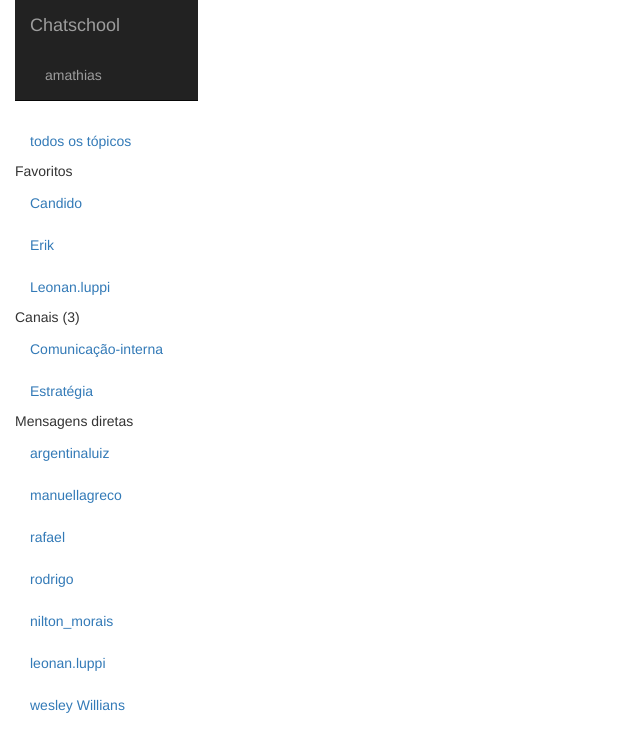
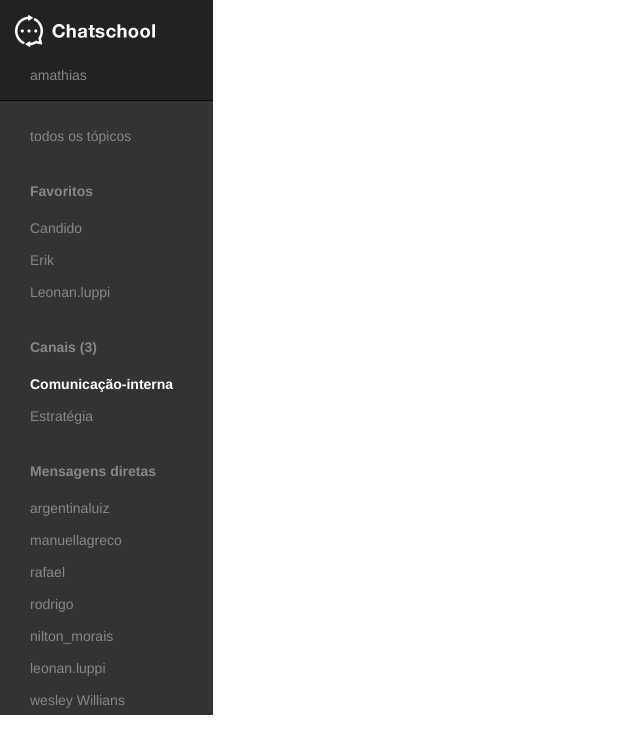
Before and after one commit to rafaelcarvalho10/site-do-zero-com-html-css, a plain HTML site: page projeto/index.html in a window 1280 px wide. Shown: the whole page, without its empty margins (0-640 px from the left). Drawn offline with nearby package versions, Linux system fonts and the light colour scheme.

Commit message:
atualização layout chat

```diff
--- a/projeto/css/styles.css
+++ b/projeto/css/styles.css
@@ -1,7 +1,7 @@
 #sidenav {
-	background-color: #333333;
-	color: #888;
-	padding-right: 0;
+    background-color: #333333;
+    color: #888;
+    padding-right: 0;
 }
 
 #sidenav a {
@@ -11,3 +11,24 @@
 #sidenav .navbar {
 	margin-left: -15px;
 }
+
+#sidenav .nav-header {
+	padding: 10px 15px;
+	font-weight: bold;
+	margin-top: 20px;
+}
+
+#sidenav .nav-pills>li>a {
+	border-radius: 0;
+	padding: 5px 15px;
+}
+
+#sidenav .nav-pills>li.active>a {
+	background-color: transparent;
+	color: #fff;
+	font-weight: bold;
+}
+
+#sidenav .nav-pills>li>a:hover, #sidenav .nav-pills>li>a:focus {
+	background-color: #222222;
+}
--- a/projeto/index.html
+++ b/projeto/index.html
@@ -1,7 +1,6 @@
 <!DOCTYPE html>
 <html lang="pt-br">
   <head>
-    <base href="/projeto/">
     <meta charset="utf-8">
     <meta http-equiv="X-UA-Compatible" content="IE=edge">
     <meta name="viewport" content="width=device-width, initial-scale=1">
@@ -10,6 +9,7 @@
 
     <!-- Bootstrap -->
     <link href="css/bootstrap.min.css" rel="stylesheet">
+    <link rel="stylesheet" href="css/styles.css">
 
 
     <!-- HTML5 shim and Respond.js for IE8 support of HTML5 elements and media queries -->
@@ -26,7 +26,9 @@
       <div class="navbar navbar-inverse navbar-static-top">
         <div class="container-fluid">
           <div class="navbar-header">
-            <a href="" class="navbar-brand">Chatschool</a>
+            <a href="" class="navbar-brand">
+               <img src="../images/logo.png" alt="">
+            </a>
           </div>
            <ul id"me" class="nav navbar-nav">
               <li><a href="">amathias</a></li>
@@ -40,7 +42,7 @@
       </ul>
 
       <ul class="nav nav-pills nav-stacked">
-        <li>
+        <li class="nav-header">
           Favoritos
         </li>
         <li>
@@ -55,10 +57,10 @@
       </ul>
 
       <ul class="nav nav-pills nav-stacked">
-        <li>
+        <li class="nav-header">
           Canais (3)
         </li>
-        <li>
+        <li class="active">
           <a href="">Comunicação-interna</a>
         </li>
         <li>
@@ -67,7 +69,7 @@
       </ul>
 
           <ul class="nav nav-pills nav-stacked">
-        <li>
+        <li class="nav-header">
           Mensagens diretas
         </li>
         <li>
@@ -92,9 +94,7 @@
           <a href="">wesley Willians</a>
         </li>
       </ul>
-       </div>
-      </div>
-     </div>
+
     </section>
     </div>
   </div>
```
